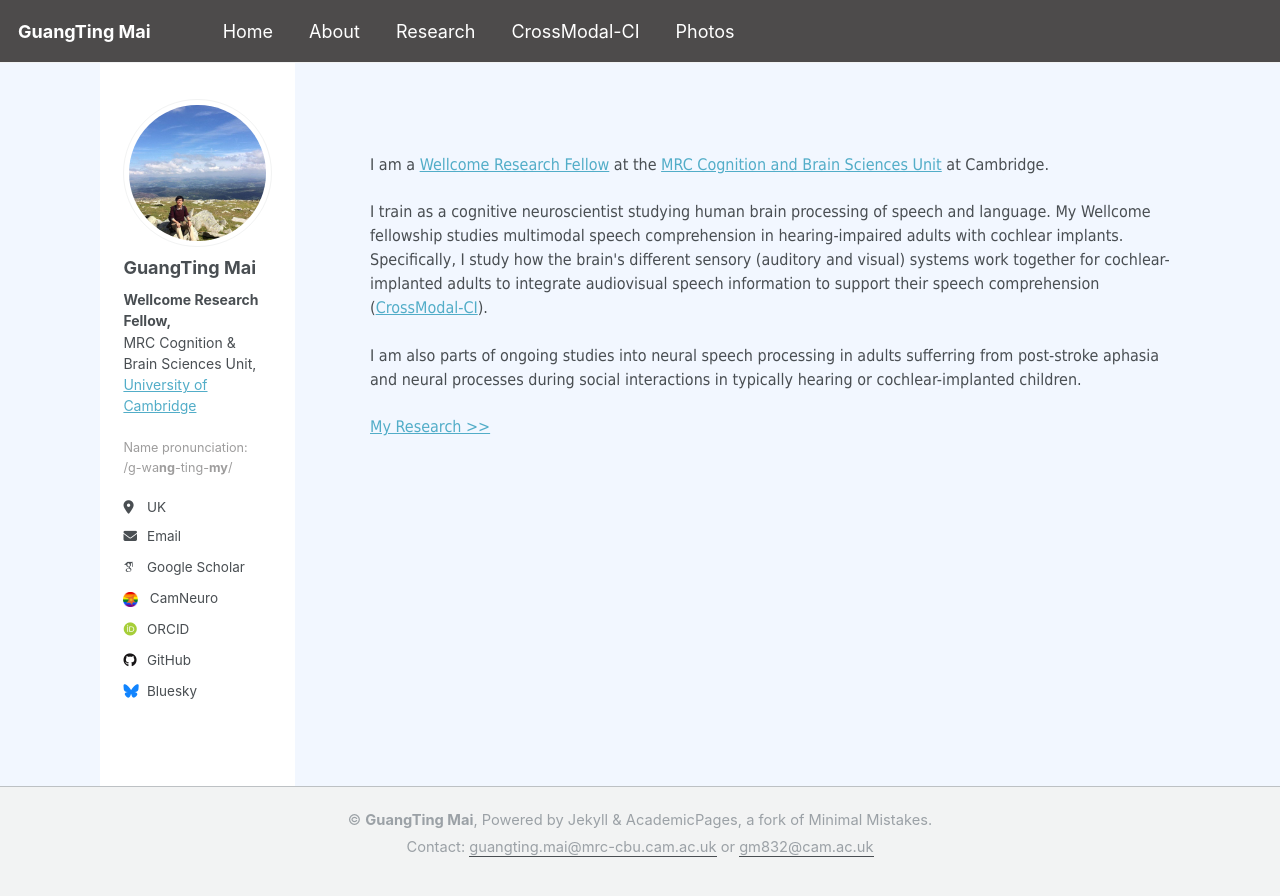
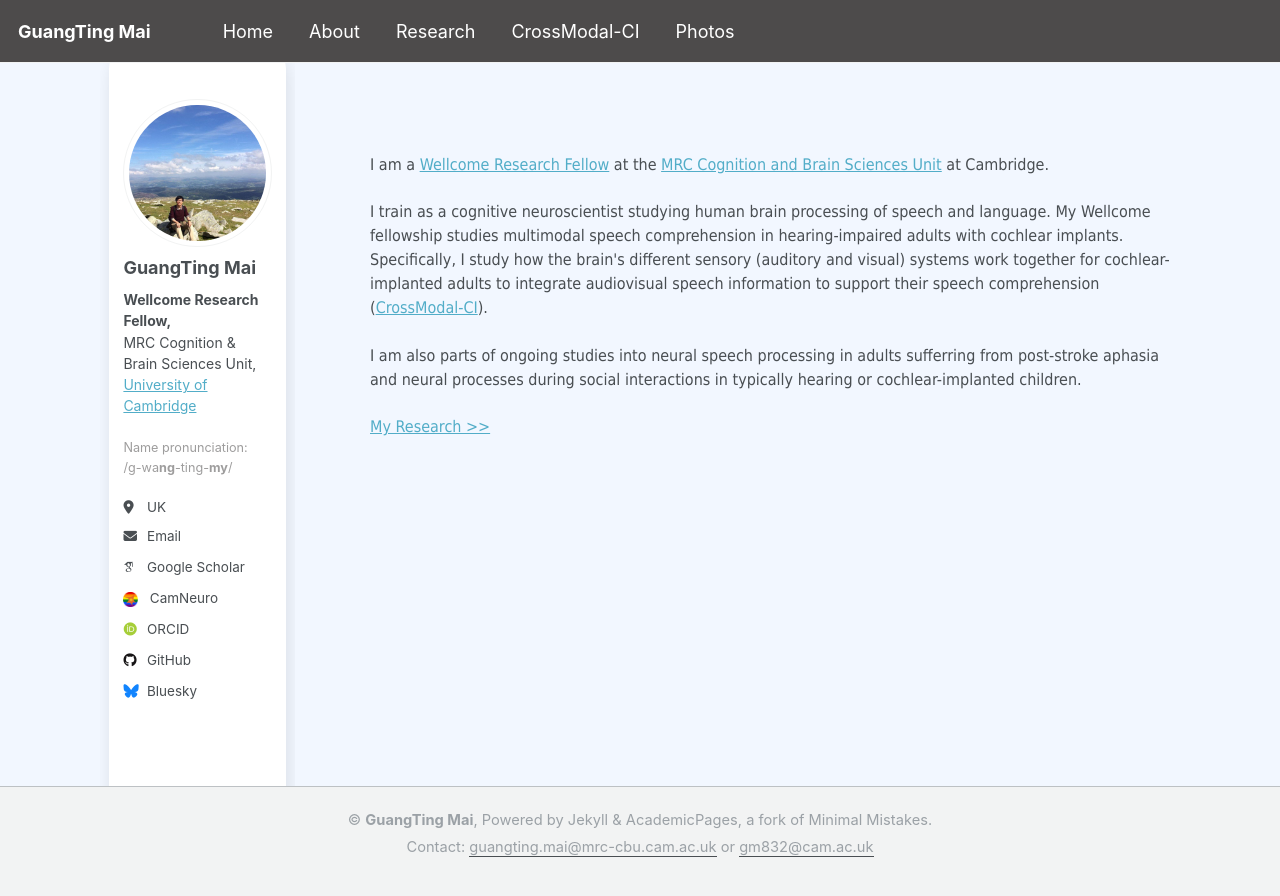
Before and after one commit to guangtingmai/guangtingmai.github.io, a Jekyll site: the page built from _pages/readme.html, in a window 1280 px wide. Shown: the top 896 px of the page. Built offline with Jekyll 4.4.1, drawn with Linux system fonts in a browser that asks for light colours; some web fonts are replaced.

Commit message:
Update custom.scss

```diff
--- a/_sass/custom.scss
+++ b/_sass/custom.scss
@@ -88,9 +88,9 @@ html, body {
 .sidebar::before {
   content: "";
   position: absolute;
-  top: 0;
-  left: 0;
-  right: 0;
+  top: 0.5rem;
+  left: 0.5rem;
+  right: 0.5rem;
   /* Make height dynamic based on content */
   bottom: 0;          /* instead of fixed height */
   background: #fff;
```
